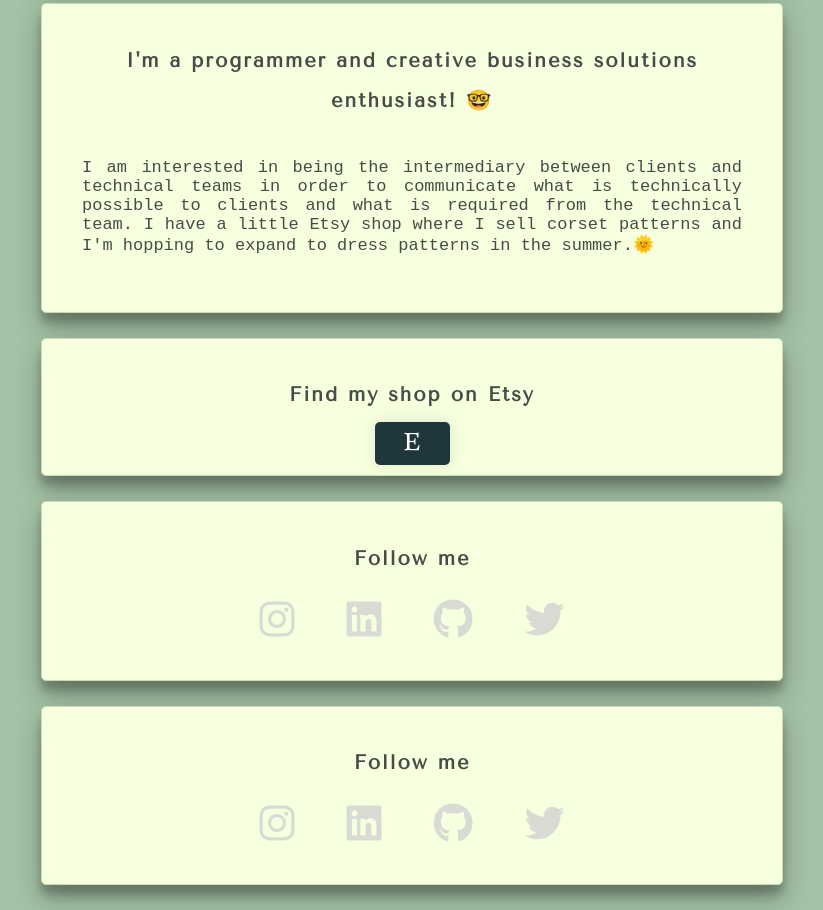
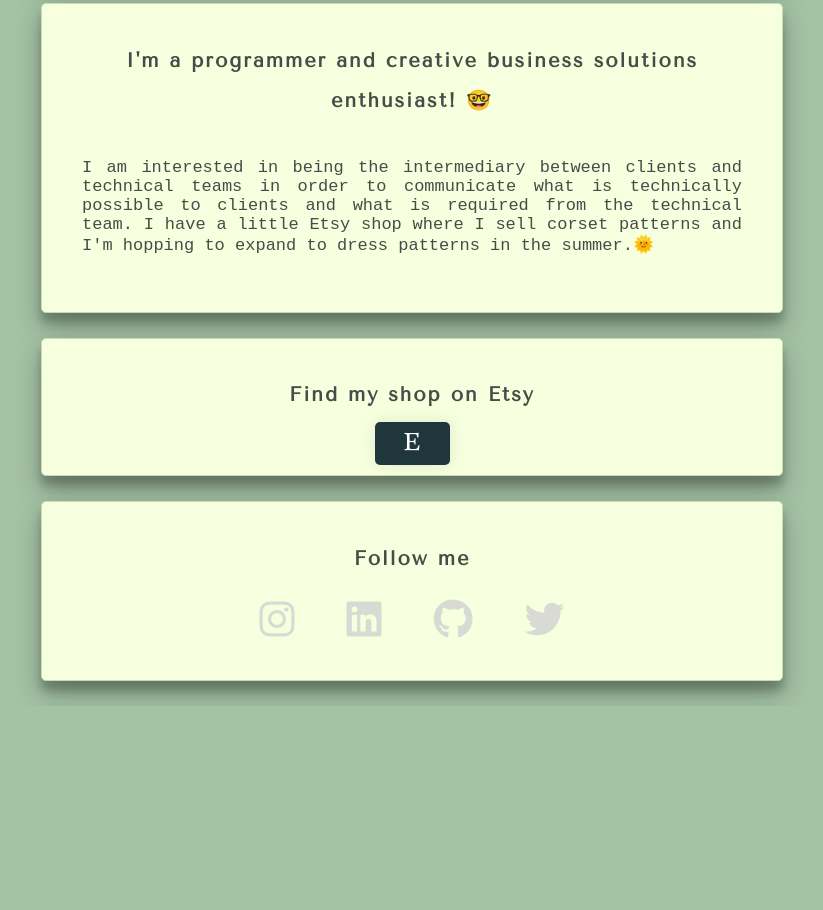
Before and after one commit to CariTheLight/profile, a plain HTML site: page index.html in a window 1280 px wide. Shown: the part 454-1364 px from the top of the page, without its empty margins (228-1051 px from the left). After the commit the page ends 1160 px from the top, so only its background shows below. Drawn offline with nearby package versions, Linux system fonts and the light colour scheme.

Commit message:
Profile to gh pages

```diff
--- a/index.html
+++ b/index.html
@@ -2,7 +2,7 @@
   <head>
     <title>Carine Profile</title>
     <meta charset="utf-8">
-    <meta name="description" content="Page description. No longer than 155 characters.">
+    <meta name="description" content="Carine Rugorirwera | Hype beast at Le wagon Cape Town.">
     <meta name="viewport" content="width=device-width, initial-scale=1">
     <link rel="stylesheet" href="style.css">
     <link rel="stylesheet" href="https://use.fontawesome.com/releases/v6.1.2/css/all.css">
@@ -47,27 +47,6 @@
         </li>
       </ul>
     </div>
-    <div class="card">
-      <h2>Follow me</h2>
-      <ul class="list-inline">
-        <li class="list-inline">
-          <a class="icon" href="https://www.instagram.com/cari.the.light/" target="_blank"><i class="fa-brands fa-instagram"></i>
-          </a>
-        </li>
-        <li class="list-inline">
-          <a class="icon" href="https://www.linkedin.com/in/carine-rugorirwera-a67261166/" target="_blank"><i class="fa-brands fa-linkedin"></i>
-          </a>
-        </li>
-        <li class="list-inline">
-          <a class="icon" href="https://github.com/CariTheLight" target="_blank"><i class="fa-brands fa-github"></i>
-          </a>
-        </li>
-        <li class="list-inline">
-          <a class="icon" href="https://twitter.com/CarineInTech" target="_blank"><i class="fa-brands fa-twitter"></i>
-          </a>
-        </li>
-      </ul>
-    </div>
   </div>
   </body>
   </html>
```
